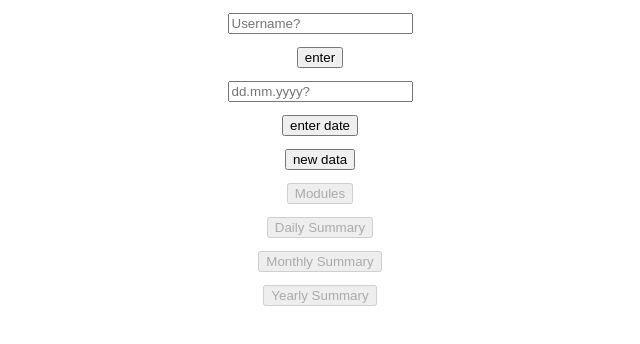
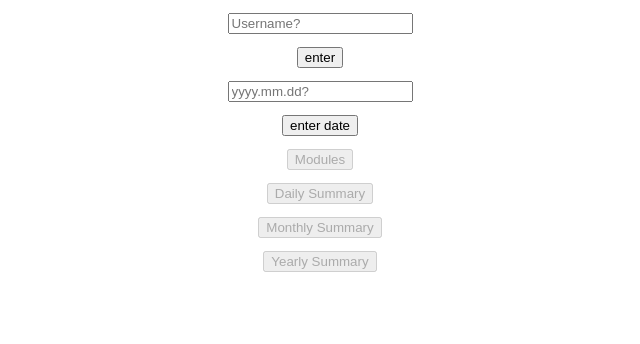
Before and after one commit to shot95/SmartTimer, a React (Create React App) app in the folder web/: page /main in a window 1280 px wide. Shown: the top 344 px of the page, without its empty margins (320-960 px from the left). Built offline with nearby package versions, Linux system fonts and the light colour scheme.

Commit message:
web deployed to heroku

```diff
--- a/web/package.json
+++ b/web/package.json
@@ -22,12 +22,14 @@
     "react-dom": "^17.0.1",
     "react-router-dom": "^5.2.0",
     "react-scripts": "4.0.1",
+    "serve": "^11.3.2",
     "simple-line-chart": "^1.1.2",
     "typescript": "^4.0.3",
     "web-vitals": "^0.2.4"
   },
   "scripts": {
-    "start": "react-scripts start",
+    "start": "serve -s build",
+    "dev": "react-scripts start",
     "build": "react-scripts build",
     "test": "react-scripts test",
     "eject": "react-scripts eject"
--- a/web/src/App.tsx
+++ b/web/src/App.tsx
@@ -21,10 +21,10 @@ class App extends React.Component {
     this.setState = this.setState.bind(this);
     this.enterAction = this.enterAction.bind(this);
     this.dateAction = this.dateAction.bind(this);
-    this.newData = this.newData.bind(this);
+    //this.newData = this.newData.bind(this);
   }
 
-  async newData() {
+  /*async newData() {
     for (let months = 3; months < 11; months++) {
       for (let days = 1; days < 29; days++) {
         for (let hrs = 7; hrs < 16; hrs++) {
@@ -44,7 +44,7 @@ class App extends React.Component {
         }
       }
     }
-  }
+  }*/
   pad(num: number, size: number): string {
     let s = num + "";
     while (s.length < size) s = "0" + s;
@@ -75,13 +75,9 @@ class App extends React.Component {
                   {this.state.userName === '' ? <button id="userNameButton" onClick={this.enterAction}>enter</button> : null}
 
                 </div>
-                <div><input id="dateInput" placeholder="dd.mm.yyyy?" defaultValue={this.state.date.substring(0,10)} /></div>
+                <div><input id="dateInput" placeholder="yyyy.mm.dd?" defaultValue={this.state.date.substring(0,10)} /></div>
                 <div>
                   <button id="dateButton" onClick={this.dateAction}>enter date</button>
-
-                </div>
-                <div>
-                  <button id="newDataButton" onClick={this.newData}>new data</button>
 
                 </div>
                 <div>
--- a/web/src/model/AppState.ts
+++ b/web/src/model/AppState.ts
@@ -11,7 +11,8 @@ export default class AppState {
   userName: string = '';
   date: string = '';
 
-  readonly serverURL = "http://localhost:34560";
+  //readonly serverURL = "http://localhost:34560";
+  readonly serverURL = "https://smarttimer-server.herokuapp.com";
 
   constructor() {
     this.getTimeStampsFor = this.getTimeStampsFor.bind(this);
--- a/web/src/pages/ModulesEdit.tsx
+++ b/web/src/pages/ModulesEdit.tsx
@@ -44,7 +44,7 @@ class ModulesEdit extends React.Component<PageProps>{
             payload: moduleDTO,
         };
 
-        const res = await axios.post("http://localhost:34560/api/submit", event);
+        const res = await axios.post(this.props.appState.serverURL + "/api/submit", event);
         console.log(`respnse: ${res.status}`);
 
         this.props.history.push('/modules');
```
Also changed, not shown: 1 other file (tests, documents, lock files or other folders).
